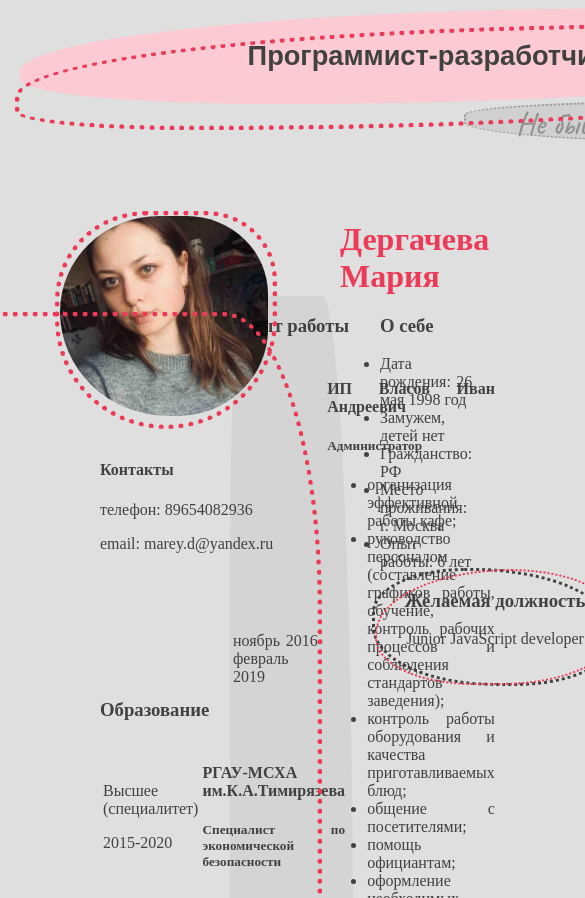
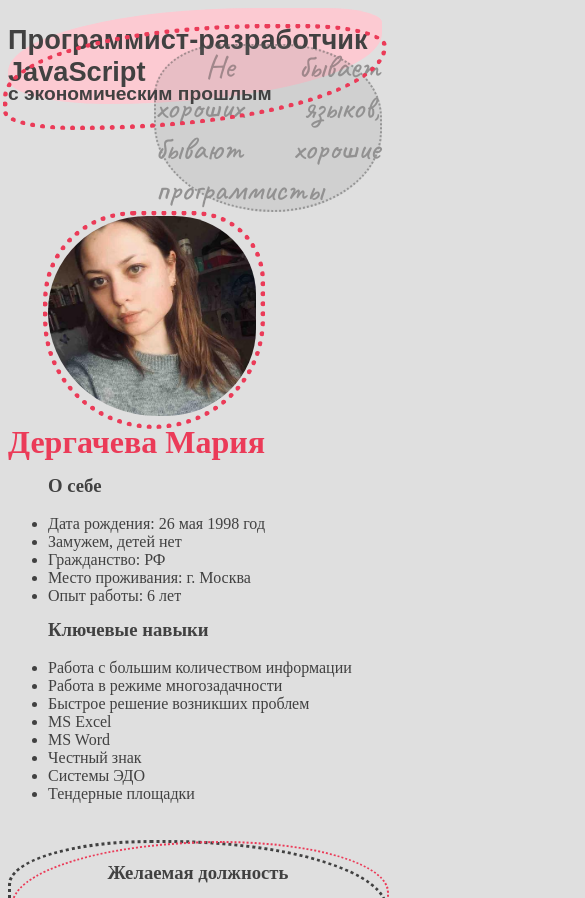
Before and after one commit to MariaDergacheva/MariaDergacheva, a plain HTML site: page index.html in a window 390 px wide. Shown: the top 898 px of the page, 585 px wide, since content can reach past the window. Drawn offline with Linux system fonts and the light colour scheme; a web font is replaced by a local one.

Commit message:
адаптив

```diff
--- a/style.css
+++ b/style.css
@@ -1,7 +1,5 @@
 body{position: relative;
     background-color: rgb(223, 223, 223);
-    margin-left: 20px;
-    margin-right: 20px;
     text-align: justify;
 
 }
@@ -11,14 +9,14 @@ header{
     justify-content: center;
     position: absolute;
     border-radius: 180% 40% 200% 70%;
-    width: 60em;
+    width: 100%;
     height: 6em;
     background-color: rgb(252, 202, 210);
 }
 .span{
     position: absolute;
-    top: 1.9em;
-    right: -7em;
+    margin-top: 5.5em;
+    right: 0;
     background-color: rgba(128, 128, 128, 0.315);
     border-radius: 35% 50% 55% 60%;
     border: 2px dotted rgb(77, 77, 77);
@@ -27,7 +25,7 @@ header{
     opacity:0.5;
     font-family: 'Caveat', cursive;
     text-indent: 50px;
-    width:23em;
+    width:60%;
 }
 
 .name_one{
@@ -38,8 +36,8 @@ header{
 }
 .name_two {
     position: absolute;
-    top: 2.3em;
-    left: 30em;
+    margin-top:5em;
+    left: 40em;
     font-family: 'Oswald', sans-serif;
     font-weight: bolder;
     font-size: 1.2em;
@@ -50,7 +48,7 @@ header{
     position: absolute;
     border-radius: 200% 60% 230% 50%;
     border: 5px dotted rgb(235, 59, 88);
-    width:60em;
+    width:100%;
     height: 6em;
     top: 0;
 }
@@ -58,7 +56,7 @@ main {
     display: flex;
     flex-wrap: wrap;
     position: absolute;
-    top: 12em;
+    margin-top: 12em;
 }
 img {
     display:inline ;
@@ -138,13 +136,49 @@ aside{
 }
 .practice p{
     position: absolute;
-    right: 3em;
     color: rgb(65, 65, 65);
-    width:30em;
-    height: 92em;
+    width:35%;
+    height: 93%;
     border: 5px dotted  rgb(235, 59, 88);
-    border-radius: 15% 20% 10% 22%;
+    border-radius: 15% 20% 10% 15%;
 }
 .practice h3{
     text-align: center;
 }
+@media (max-width: 280px) {
+    .span    { font-size:1em;
+    margin-top: 10em;}
+  }
+  @media (max-width: 1110px){
+    .practice {margin-top: 70em;
+        border: 5px dotted  rgb(235, 59, 88)}
+    .practice p{border: none;}
+  .practice {width: 100%;}
+  .practice p{width: 100%;}
+  .name_two {width: 100%;
+left: 0;}
+.inform {width: 100%;
+left: 0;}
+.job {width: 100%;
+    left: 0;
+margin-top: 17em;}
+    .job p{width: 100%;
+        left: 0;}
+
+.education{width: 100%;
+    left: 0;
+margin-top: 20em;}
+.skills{width: 100%;
+    left: 0;
+top:25em}
+article{width: 100%;
+        left: 0;}
+        .inform h1{width: 100%;
+            left: 0;
+        margin-top: 7em;}
+        .inform article div ul{width: 100%;
+            left: 0;
+            margin-top: 11em;}
+            .info {margin-top: 10em;}
+aside{ margin-top: 47em}
+  }
```
